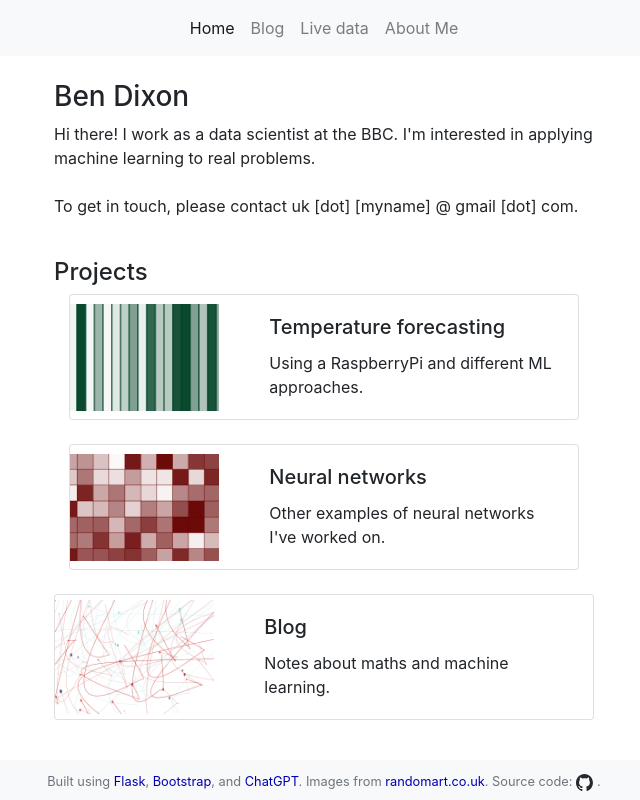
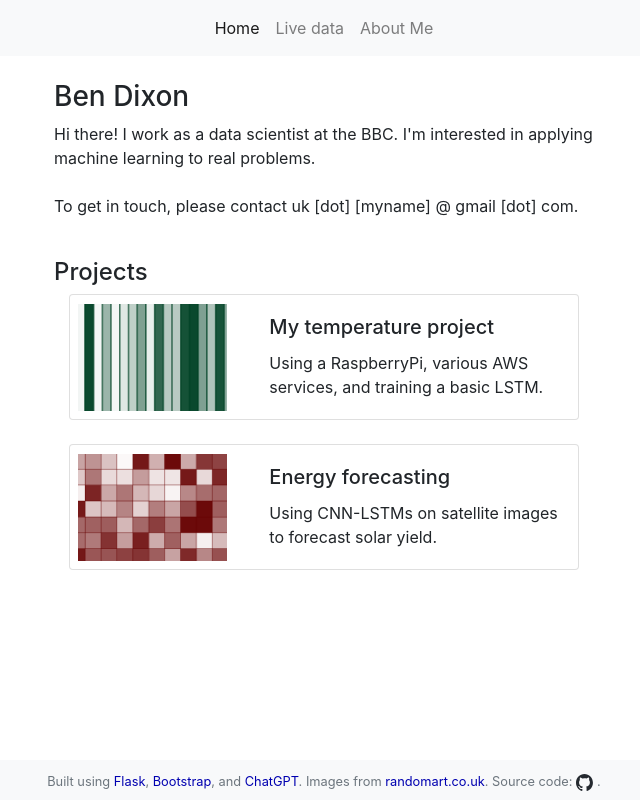
Before and after one commit to bndxn/flask-website, a Flask app: page / in a window 1280 px wide. Shown: the whole page, without its empty margins (316-956 px from the left). Run offline with Flask 3, Linux system fonts and the light colour scheme; some libraries are stand-ins or nearby versions.

Commit message:
hiding blog

```diff
--- a/templates/base.html
+++ b/templates/base.html
@@ -133,9 +133,6 @@
             <a class="nav-link" href="{{url_for('index')}}">Home</a>
           </li>
           <li class="nav-item">
-            <a class="nav-link" href="{{url_for('blog')}}">Blog</a>
-          </li>
-          <li class="nav-item">
             <a class="nav-link" href="{{url_for('live_data')}}">Live data</a>
           </li>
           <li class="nav-item">
--- a/templates/index.html
+++ b/templates/index.html
@@ -26,13 +26,13 @@
         <div class="row">
           <!-- Image Column -->
           <div class="col-4 d-flex align-items-center justify-content-center">
-            <img src="{{ url_for('static', filename='images/randomart_3.png') }}" alt="Image 1" style="max-width: 100%;">
+            <img src="{{ url_for('static', filename='images/randomart_3.png') }}" alt="Image 1" style="max-width: 100%; margin-left:15px">
           </div>
           <!-- Text Column -->
           <div class="col-8">
             <div class="card-body">
-              <h5 class="card-title">Temperature forecasting</h5>
-              <p class="card-text">Using a RaspberryPi and different ML approaches.</p>
+              <h5 class="card-title">My temperature project</h5>
+              <p class="card-text">Using a RaspberryPi, various AWS services, and training a basic LSTM.</p>
             </div>
           </div>
         </div>
@@ -46,13 +46,13 @@
       <div class="row">
         <!-- Image Column -->
         <div class="col-4 d-flex align-items-center justify-content-center">
-          <img src="{{ url_for('static', filename='images/randomart_2.png') }}" alt="Image 3" style="max-width: 100%;">
+          <img src="{{ url_for('static', filename='images/randomart_2.png') }}" alt="Image 3" style="max-width: 100%; margin-left:15px">
         </div>
         <!-- Text Column -->
         <div class="col-8">
           <div class="card-body">
-            <h5 class="card-title">Neural networks</h5>
-            <p class="card-text">Other examples of neural networks I've worked on.</p>
+            <h5 class="card-title">Energy forecasting</h5>
+            <p class="card-text">Using CNN-LSTMs on satellite images to forecast solar yield.</p>
           </div>
         </div>
       </div>
@@ -60,24 +60,7 @@
     </a>
   </div>
 
-  <a href="{{url_for('blog')}}" class="card-link">
-    <div class="card mb-4">
-      <div class="row">
-        <!-- Image Column -->
-        <div class="col-4 d-flex align-items-center justify-content-center">
-          <img src="{{ url_for('static', filename='images/randomart_1.png') }}" alt="Image 2" style="max-width: 100%;">
-        </div>
-        <!-- Text Column -->
-        <div class="col-8">
-          <div class="card-body">
-            <h5 class="card-title">Blog</h5>
-            <p class="card-text">Notes about maths and machine learning.</p>
-          </div>
-        </div>
-      </div>
-    </div>
-    </a>
-  </div>
+
 
 </div>
 
```
